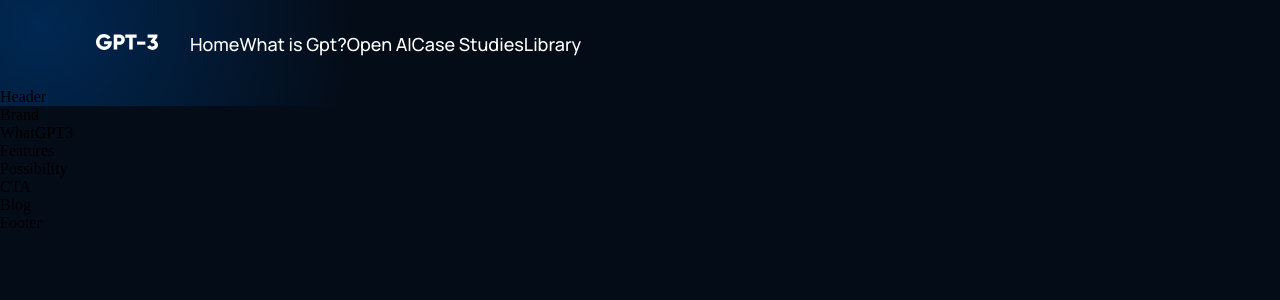
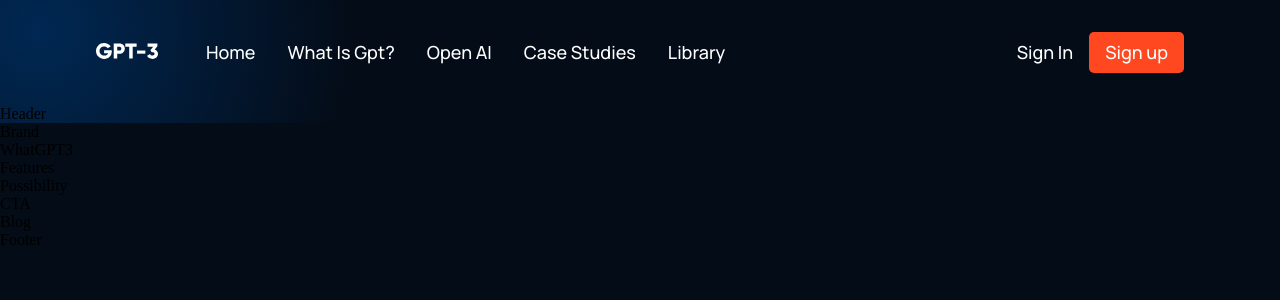
Before and after one commit to akshai-7/moderUi-GPT3, a React (Create React App) app: page / in a window 1280 px wide. Shown: the top 300 px of the page. Built offline with nearby package versions, Linux system fonts and the light colour scheme.

Commit message:
first commit

```diff
--- a/src/components/navbar/Navbar.jsx
+++ b/src/components/navbar/Navbar.jsx
@@ -16,6 +16,10 @@ const Navbar = () => {
           <p><a href="#blog">Library</a></p>
         </div>
       </div>
+      <div className="gpt3__navbar-sign">
+        <p>Sign in</p>
+        <button type="button">Sign up</button>
+      </div>
     </div>
   )
 }
--- a/src/components/navbar/navbar.css
+++ b/src/components/navbar/navbar.css
@@ -34,4 +34,21 @@
   font-family: var(--font-family);
   font-weight: 500;
   font-size: 18px;
+  line-height: 25px;
+  text-transform: capitalize;
+  margin: 0 1rem;
+  cursor: pointer;
 }
+.gpt3__navbar-sign button {
+  padding: 0.5rem 1rem;
+  color: #fff;
+  font-family: var(--font-family);
+  font-weight: 500;
+  font-size: 18px;
+  line-height: 25px;
+  background: #ff4820;
+  border-radius: 5px;
+  border: 0;
+  outline: none;
+  cursor: pointer;
+}
```
